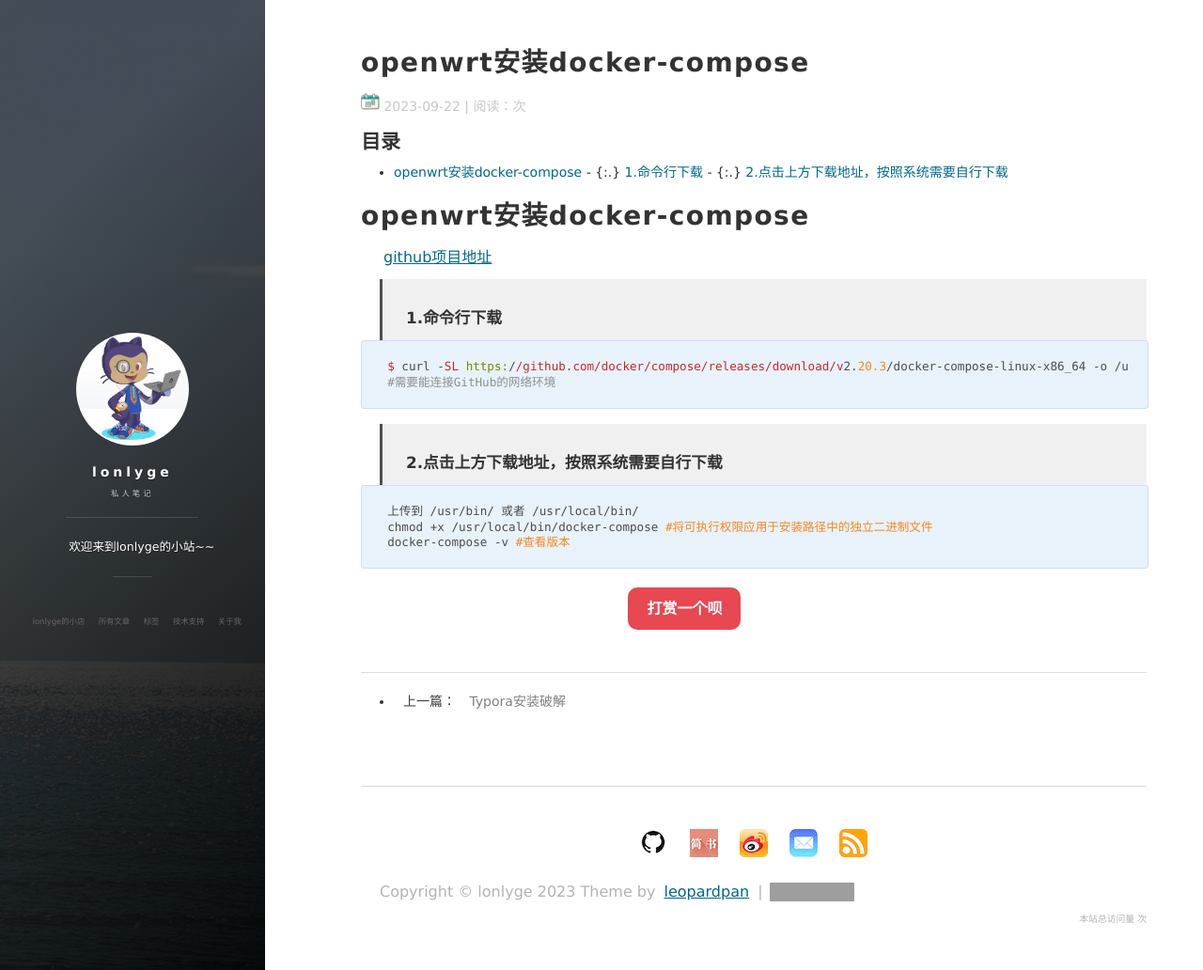
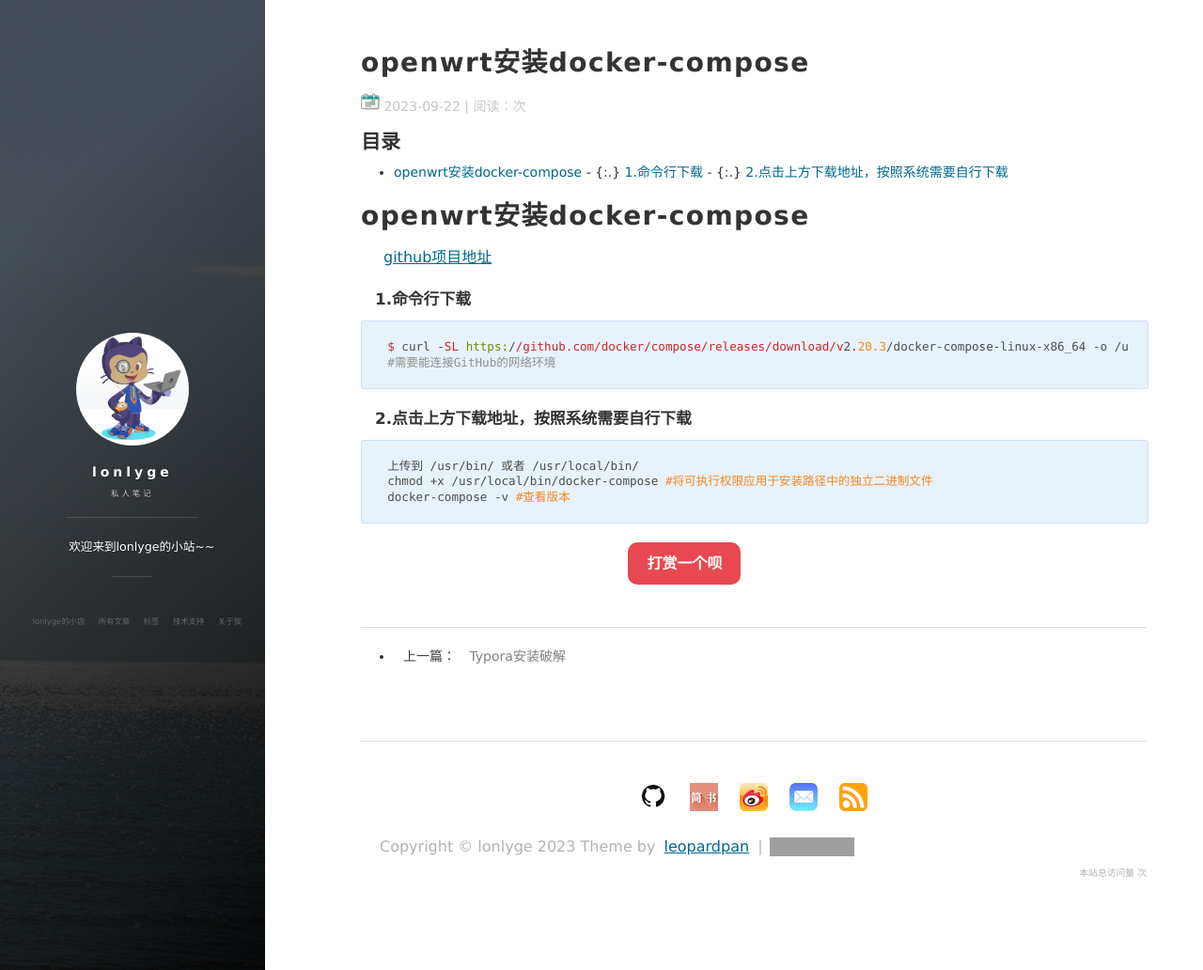
Before and after one commit to lonlyge/lonlyge.github.io, a Jekyll site: the page built from _posts/2023-09-22-openwrt安装docker-compose.md, in a window 1280 px wide and 1032 px high. Shown: the whole window at 94% size. Built offline with Jekyll 4.4.1, drawn with Linux system fonts in a browser that asks for light colours; nearby versions of some CDN libraries; comment, search, counter and statistics services are not loaded; grey boxes are pictures that could not be loaded.

````diff
--- a/_posts/2023-09-22-openwrt安装docker-compose.md
+++ b/_posts/2023-09-22-openwrt安装docker-compose.md
@@ -9,14 +9,14 @@ tags: 经验 学习
 
 [github项目地址]([Releases · docker/compose (github.com)](https://github.com/docker/compose))
 
-> #### 1.命令行下载
+#### 1.命令行下载
 
 ```
 $ curl -SL https://github.com/docker/compose/releases/download/v2.20.3/docker-compose-linux-x86_64 -o /usr/local/bin/docker-compose
 #需要能连接GitHub的网络环境
 ```
 
-> #### 2.点击上方下载地址，按照系统需要自行下载
+#### 2.点击上方下载地址，按照系统需要自行下载
 
 ```
 上传到 /usr/bin/ 或者 /usr/local/bin/
````
